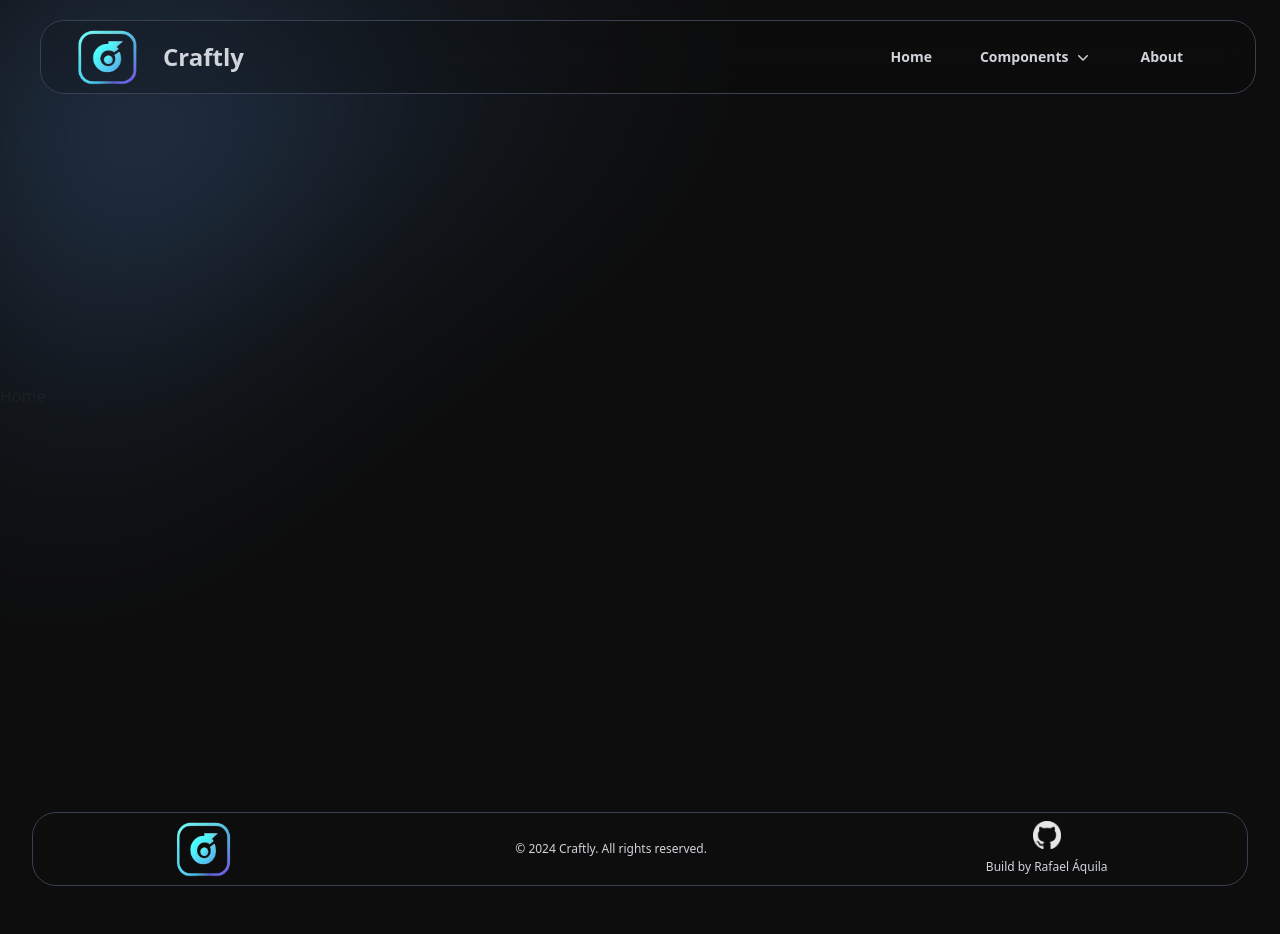
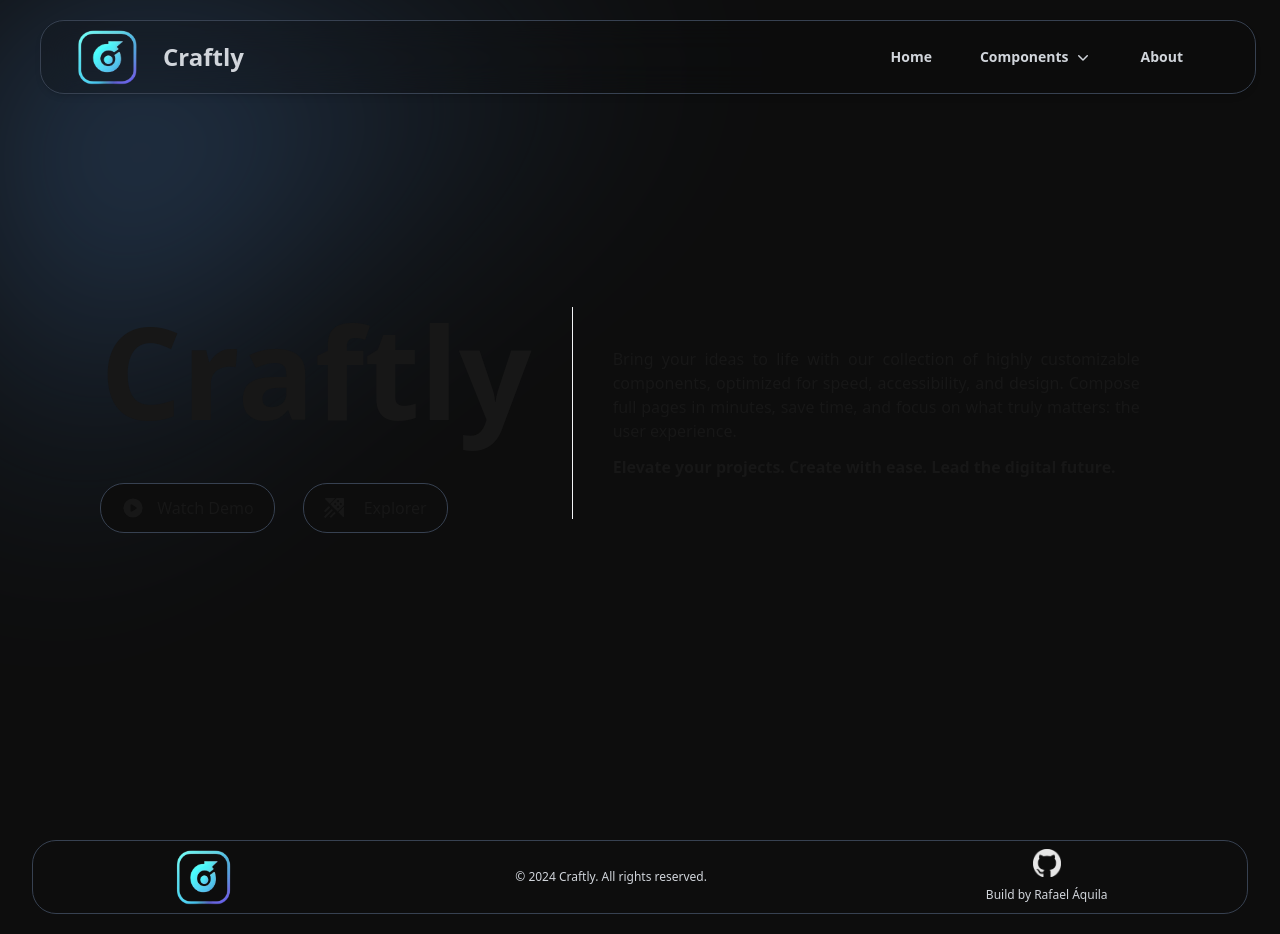
Before and after one commit to rafael-bit/craftly, a Next.js app: page / in a window 1280 px wide. Before the commit the page ends 906 px from the top, so only its background shows below. Built offline with nearby package versions, Linux system fonts and the light colour scheme.

Commit message:
feat: create hero

```diff
--- a/app/components/Footer.tsx
+++ b/app/components/Footer.tsx
@@ -29,7 +29,7 @@ export default function Footer() {
 	return (
 		<footer
 			id="footer"
-			className={`bg-primary w-[95%] border border-gray-700 mx-auto rounded-3xl m-5 transition-opacity duration-[1500ms] ease-out transform ${isVisible ? 'opacity-100' : 'opacity-0'}`}
+			className={`bg-primary w-[95%] border border-primary mx-auto rounded-3xl m-5 transition-opacity duration-[1500ms] ease-out transform ${isVisible ? 'opacity-100' : 'opacity-0'}`}
 		>
 			<div className="text-center py-1 flex items-center justify-around">
 				<Image
--- a/app/components/Header.tsx
+++ b/app/components/Header.tsx
@@ -30,7 +30,7 @@ export default function Header() {
 	}, []);
 
 	return (
-		<header className="left-3 md:left-10 fixed bg-primary bg-opacity-20 backdrop-blur-lg w-[95%] border border-gray-700 mx-auto rounded-3xl m-5">
+		<header className="left-3 md:left-10 fixed bg-primary bg-opacity-20 backdrop-blur-lg w-[95%] border border-primary mx-auto rounded-3xl m-5 top-0  bg-primary/25 shadow-md z-50">
 			<nav aria-label="Header" className="mx-auto flex max-w-7xl items-center justify-between p-1 lg:px-8">
 				<div className={`flex lg:flex-1 transition-transform duration-1000 ${isVisible ? 'opacity-100 translate-y-0' : 'opacity-0 translate-y-5'}`}>
 					<Link href="#" className="-m-1.5 p-1.5 flex items-center gap-5">
--- /dev/null
+++ b/app/components/Hero.tsx
@@ -0,0 +1,54 @@
+'use client'
+
+import { useEffect, useState } from "react";
+import Link from "next/link";
+import { PlayCircleIcon } from "@heroicons/react/20/solid";
+import { SiAzuredataexplorer } from "react-icons/si";
+
+export default function Hero() {
+	const [isLoaded, setIsLoaded] = useState(false);
+
+	useEffect(() => {
+		setIsLoaded(true);
+	}, []);
+
+	return (
+		<div className="w-[95%] mx-auto m-5 flex items-center justify-center h-screen">
+			<div
+				className={`w-full flex items-start justify-center transition-all duration-1000 ease-out ${isLoaded ? "opacity-100 translate-y-0" : "opacity-0 translate-y-10"
+					}`}
+			>
+				<div className="pr-10">
+					<h1 className="text-9xl font-bold">Craftly</h1>
+					<div className="flex gap-7 mt-12">
+						<Link
+							href=""
+							className="flex items-center gap-3 p-3 px-5 bg-primary border border-primary rounded-3xl relative overflow-hidden hover:shadow-md transition-all duration-300 group transform hover:-translate-y-2"
+						>
+							<PlayCircleIcon className="w-6 h-6" />
+							<span className="relative z-10">Watch Demo</span>
+							<div className="absolute inset-0 bg-gradient-to-r from-transparent via-primary/20 to-transparent opacity-0 group-hover:opacity-100 transition-opacity duration-300 rounded-3xl blur-sm"></div>
+						</Link>
+						<Link
+							href=""
+							className="flex items-center gap-5 p-3 px-5 bg-primary border border-primary rounded-3xl relative overflow-hidden hover:shadow-md transition-all duration-300 group transform hover:-translate-y-2"
+						>
+							<SiAzuredataexplorer className="w-5 h-5" />
+							<span className="relative z-10">Explorer</span>
+							<div className="absolute inset-0 bg-gradient-to-r from-transparent via-primary/20 to-transparent opacity-0 group-hover:opacity-100 transition-opacity duration-300 rounded-3xl blur-sm"></div>
+						</Link>
+					</div>
+				</div>
+				<div className="p-10 border-l border-secondary w-1/2 text-justify">
+					<p>
+						Bring your ideas to life with our collection of highly customizable components, optimized for speed, accessibility, and design. Compose full pages in minutes, save time, and focus on what truly matters: the user experience.
+					</p>
+
+					<p className="font-bold pt-3">
+						Elevate your projects. Create with ease. Lead the digital future.
+					</p>
+				</div>
+			</div>
+		</div>
+	);
+}
--- a/app/layout.tsx
+++ b/app/layout.tsx
@@ -12,6 +12,9 @@ const inter = Inter({
 export const metadata: Metadata = {
   title: "Craftly",
   description: "Program to build yours components with ease",
+  icons: {
+    icon: "/favicon.ico",
+  },
 };
 
 export default function RootLayout({
@@ -26,7 +29,9 @@ export default function RootLayout({
       >
         <div className="absolute top-0 -left-2 w-[60%] h-[600px] bg-gradient-to-br from-blue-400 via-transparent to-transparent opacity-50 blur-[120px] pointer-events-none"></div>
         <Header />
-        {children}
+        <div>
+          {children}
+        </div>
         <Footer />
       </body>
     </html>
--- a/app/page.tsx
+++ b/app/page.tsx
@@ -1,9 +1,9 @@
-
+import Hero from "./components/Hero";
 
 export default function Home() {
   return (
-    <div className="py-96">
-      <h1>Home</h1>
+    <div id="hero">
+      <Hero />
     </div>
   );
 }
--- a/package.json
+++ b/package.json
@@ -15,7 +15,8 @@
     "heroicons": "^2.1.5",
     "next": "15.0.3",
     "react": "19.0.0-rc-66855b96-20241106",
-    "react-dom": "19.0.0-rc-66855b96-20241106"
+    "react-dom": "19.0.0-rc-66855b96-20241106",
+    "react-icons": "^5.3.0"
   },
   "devDependencies": {
     "@types/node": "^20",
--- a/tailwind.config.ts
+++ b/tailwind.config.ts
@@ -16,6 +16,12 @@ export default {
         secondary: "#9ca3af",
       },
 
+      borderColor: {
+        primary: "#374151",
+        hover: "#f3f4f6",
+        secondary: "#f3f4f6",
+      },
+
       backgroundColor: {
         primary: "#0d0d0d",
         hover: "#111012",
```
Also changed, not shown: 1 other file (tests, documents, lock files or other folders).
